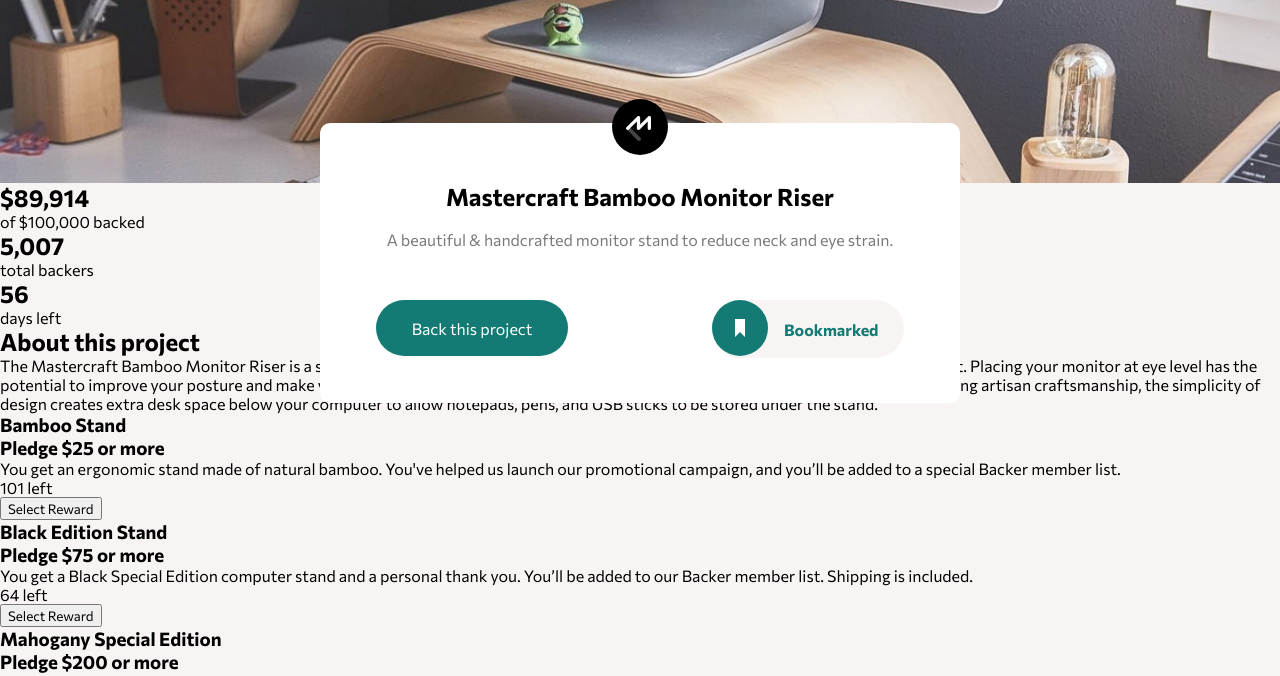
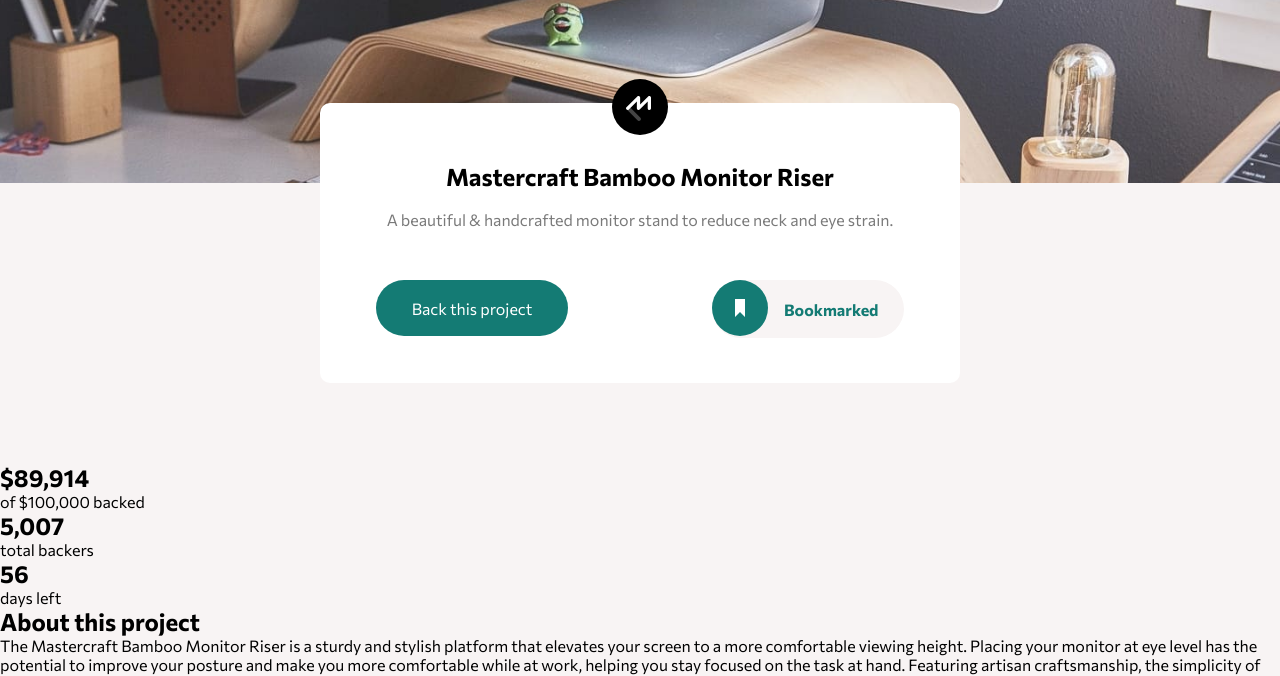
Before and after one commit to christie0902/crowdfunding-landingPage, a website built with Vite: page index.html in a window 1280 px wide. Shown: the part 117-793 px from the top of the page. Built offline with nearby package versions, Linux system fonts and the light colour scheme.

Commit message:
fix position

```diff
--- a/css/style.scss
+++ b/css/style.scss
@@ -59,9 +59,8 @@
     align-items: center;
     margin-inline: auto;
     background-color: white;
-    position: absolute;
-    top: 30vh;
-    left: 25vw;
+    position: relative;
+    top: -10vh;
     & .logo-icon {
         position: relative;
         bottom: 3vh;
```
